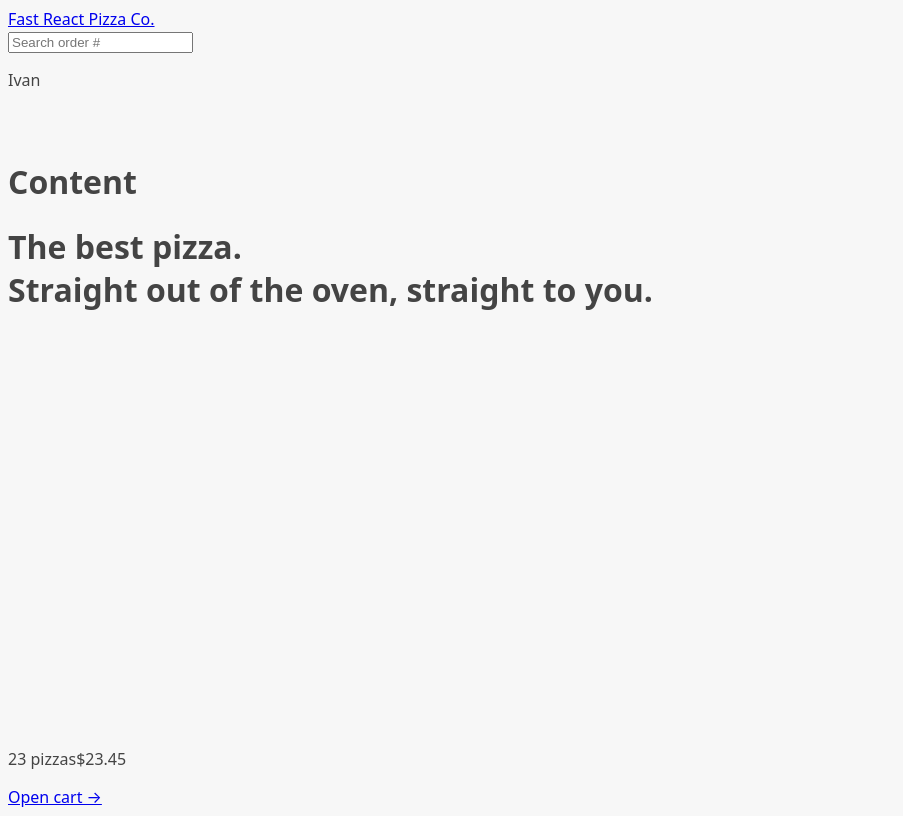
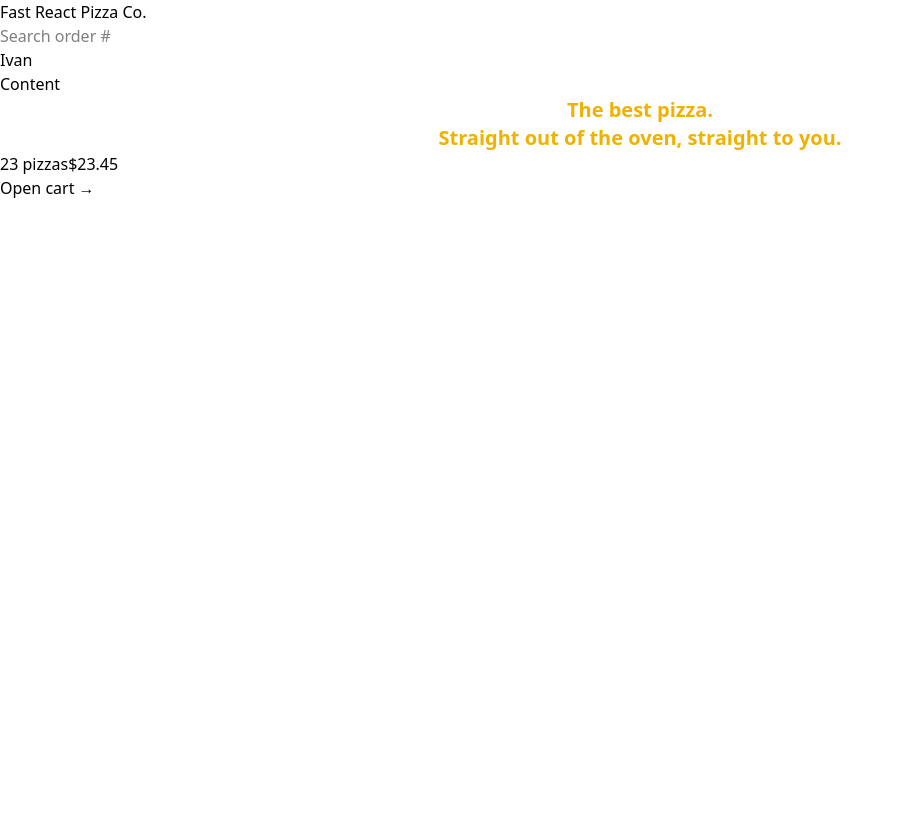
Before and after one commit to Cr1tDev/Fast-React-Pizza, a React (Vite) app: page / in a window 1280 px wide. Shown: the whole page, without its empty margins (0-903 px from the left). Built offline with nearby package versions, Linux system fonts and the light colour scheme.

Commit message:
tailwind and prettier setup

```diff
--- a/package.json
+++ b/package.json
@@ -10,9 +10,11 @@
     "preview": "vite preview"
   },
   "dependencies": {
+    "@tailwindcss/vite": "^4.1.18",
     "react": "^19.2.0",
     "react-dom": "^19.2.0",
-    "react-router-dom": "^7.10.1"
+    "react-router-dom": "^7.10.1",
+    "tailwindcss": "^4.1.18"
   },
   "devDependencies": {
     "@eslint/js": "^9.39.1",
@@ -23,6 +25,8 @@
     "eslint-plugin-react-hooks": "^7.0.1",
     "eslint-plugin-react-refresh": "^0.4.24",
     "globals": "^16.5.0",
+    "prettier": "^3.7.4",
+    "prettier-plugin-tailwindcss": "^0.7.2",
     "vite": "^7.2.4"
   }
 }
--- a/src/index.css
+++ b/src/index.css
@@ -1,6 +1,8 @@
-body {
-  font-family: system-ui, -apple-system, BlinkMacSystemFont, 'Segoe UI', Roboto,
-    Oxygen, Ubuntu, Cantarell, 'Open Sans', 'Helvetica Neue', sans-serif;
+@import "tailwindcss";
+
+/* body {
+  font-family: system-ui, -apple-system, BlinkMacSystemFont, "Segoe UI", Roboto,
+    Oxygen, Ubuntu, Cantarell, "Open Sans", "Helvetica Neue", sans-serif;
   background-color: #f7f7f7;
   color: #444;
 }
@@ -10,7 +12,7 @@
   grid-template-rows: auto 1fr auto;
   gap: 32px;
   height: 100dvh;
-}
+} */
 
 /* https://dev.to/afif/i-made-100-css-loaders-for-your-next-project-4eje */
 .loader {
--- a/src/ui/AppLayout.jsx
+++ b/src/ui/AppLayout.jsx
@@ -10,7 +10,7 @@
   const isLoading = navigation.state === "loading";
 
   return (
-    <div className="layout">
+    <div>
       {isLoading && <Loader />}
 
       <Header />
--- a/src/ui/Home.jsx
+++ b/src/ui/Home.jsx
@@ -1,9 +1,9 @@
-import React from "react";
+import React from 'react';
 
 function Home() {
   return (
     <div>
-      <h1>
+      <h1 className="text-center text-xl font-semibold text-yellow-500">
         The best pizza.
         <br />
         Straight out of the oven, straight to you.
--- a/vite.config.js
+++ b/vite.config.js
@@ -1,7 +1,8 @@
 import { defineConfig } from "vite";
 import react from "@vitejs/plugin-react";
+import tailwindcss from "@tailwindcss/vite";
 
 // https://vite.dev/config/
 export default defineConfig({
-  plugins: [react()],
+  plugins: [react(), tailwindcss()],
 });
```
Also changed, not shown: src/services/apiRestaurant.js (+8 -8 lines), 2 other files (tests, documents, lock files or other folders).
